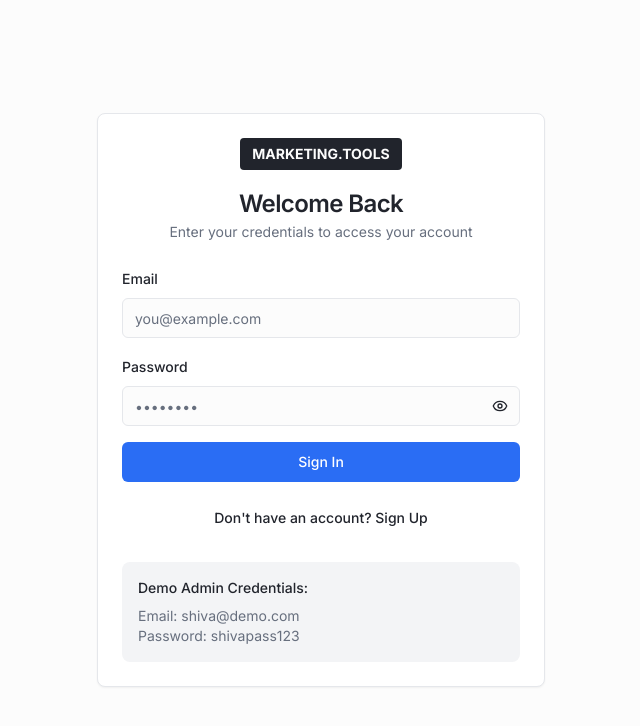
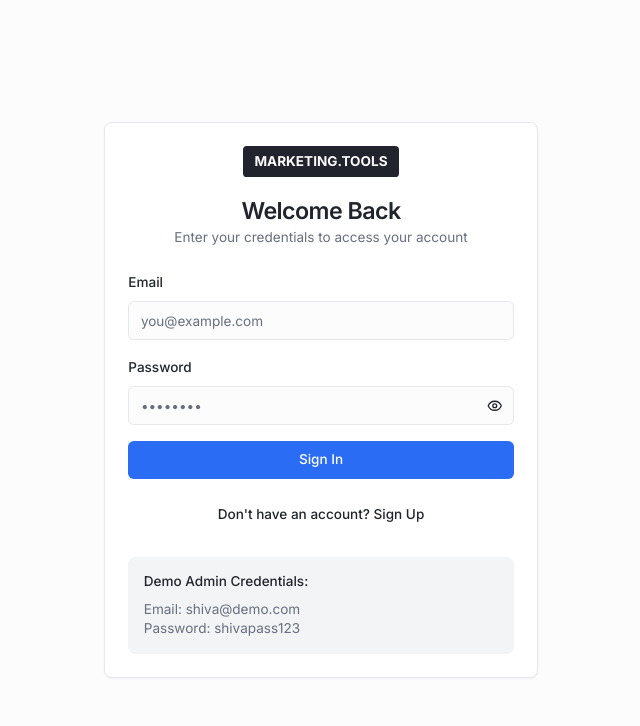
Before and after one commit to amplelogic/findly-clone-replica, a React (Vite) app: page /auth in a window 1280 px wide. Shown: the top 726 px of the page, without its empty margins (319-959 px from the left). Built offline with nearby package versions, Linux system fonts and the light colour scheme; the HTML template or start-up script is replaced by a standard one.

Commit message:
Reverted to commit 237173c5792f16daeeae1744890f35b8a3ad9c29

```diff
--- a/src/index.css
+++ b/src/index.css
@@ -113,6 +113,20 @@ All colors MUST be HSL.
     font-size: 16px;
   }
 
+  /* Subtle scale for medium-sized laptop screens (14-15 inch) */
+  @media (min-width: 1280px) and (max-width: 1536px) {
+    html {
+      font-size: 15.5px;
+    }
+  }
+
+  /* Slightly smaller for smaller laptops */
+  @media (min-width: 1024px) and (max-width: 1279px) {
+    html {
+      font-size: 15px;
+    }
+  }
+
   body {
     @apply bg-background text-foreground antialiased;
   }
```
